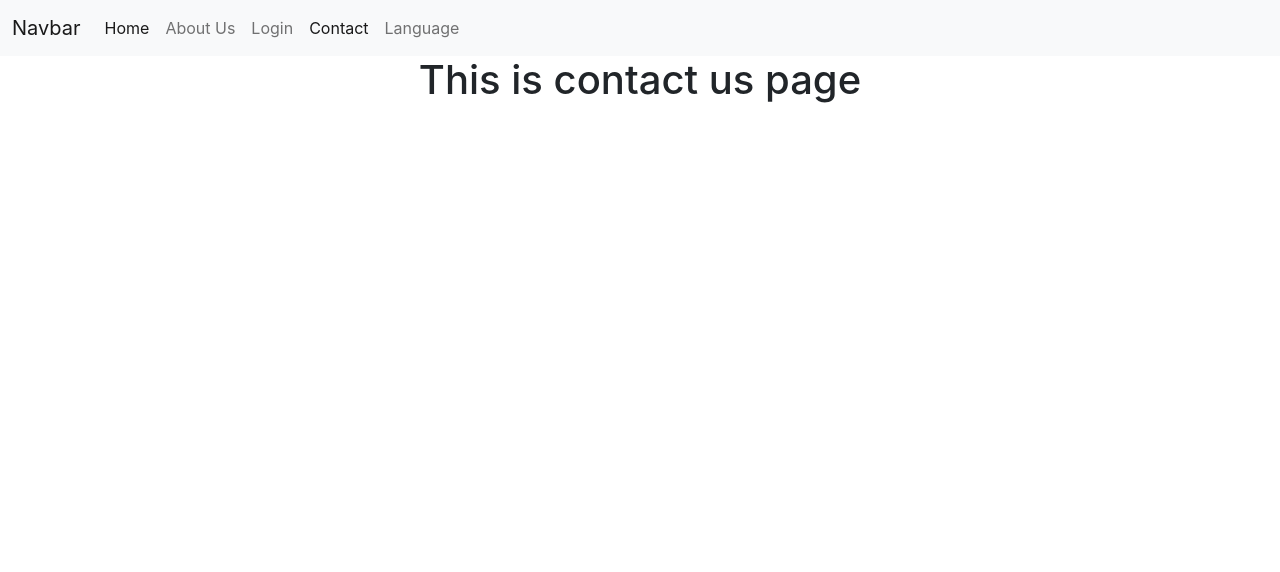
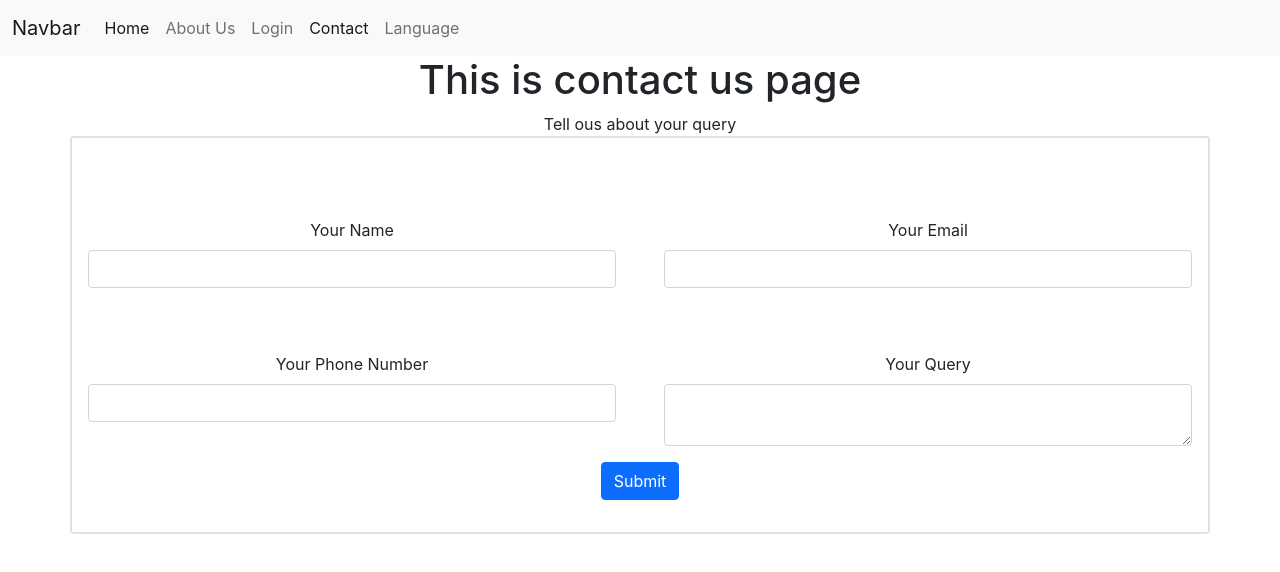
Before and after one commit to safinpeal/scale-app, a React (Create React App) app: page /contact in a window 1280 px wide. Shown: the top 572 px of the page. Built offline with nearby package versions, Linux system fonts and the light colour scheme.

Commit message:
contact added

```diff
--- a/src/Pages/Contact/Contact.js
+++ b/src/Pages/Contact/Contact.js
@@ -6,6 +6,30 @@
         <div>
 
             <h1>This is contact us page</h1>
+            <div>Tell ous about your query</div>
+            <form className='container border border-2 rounded p-3'>
+                    <div className='row mt-3 g-5'>
+                        <div className='col-md'>
+                        <label htmlFor='name' className='form-label'>Your Name</label>
+                        <input type="text" id="name" className='form-control'/>
+                        </div>
+                        <div className='col-md'>
+                        <label className='form-label' htmlFor='email'>Your Email</label>
+                        <input type="email" id="email" className='form-control'/>
+                        </div>
+                    </div>
+                    <div className='row my-3 g-5'>
+                        <div className='col-md'>
+                        <label className='form-label' htmlFor='mobile'>Your Phone Number</label>
+                        <input type="number" id="phone" className='form-control'/>
+                        </div>
+                        <div className='col-md'>
+                        <label className='form-label' htmlFor='text'>Your Query</label>
+                        <textarea id="text" className='form-control'></textarea>
+                        </div>
+                    </div>
+                    <button type='submit' className='btn btn-primary mb-3'>Submit</button>
+            </form>
         </div>
     );
 };
```
